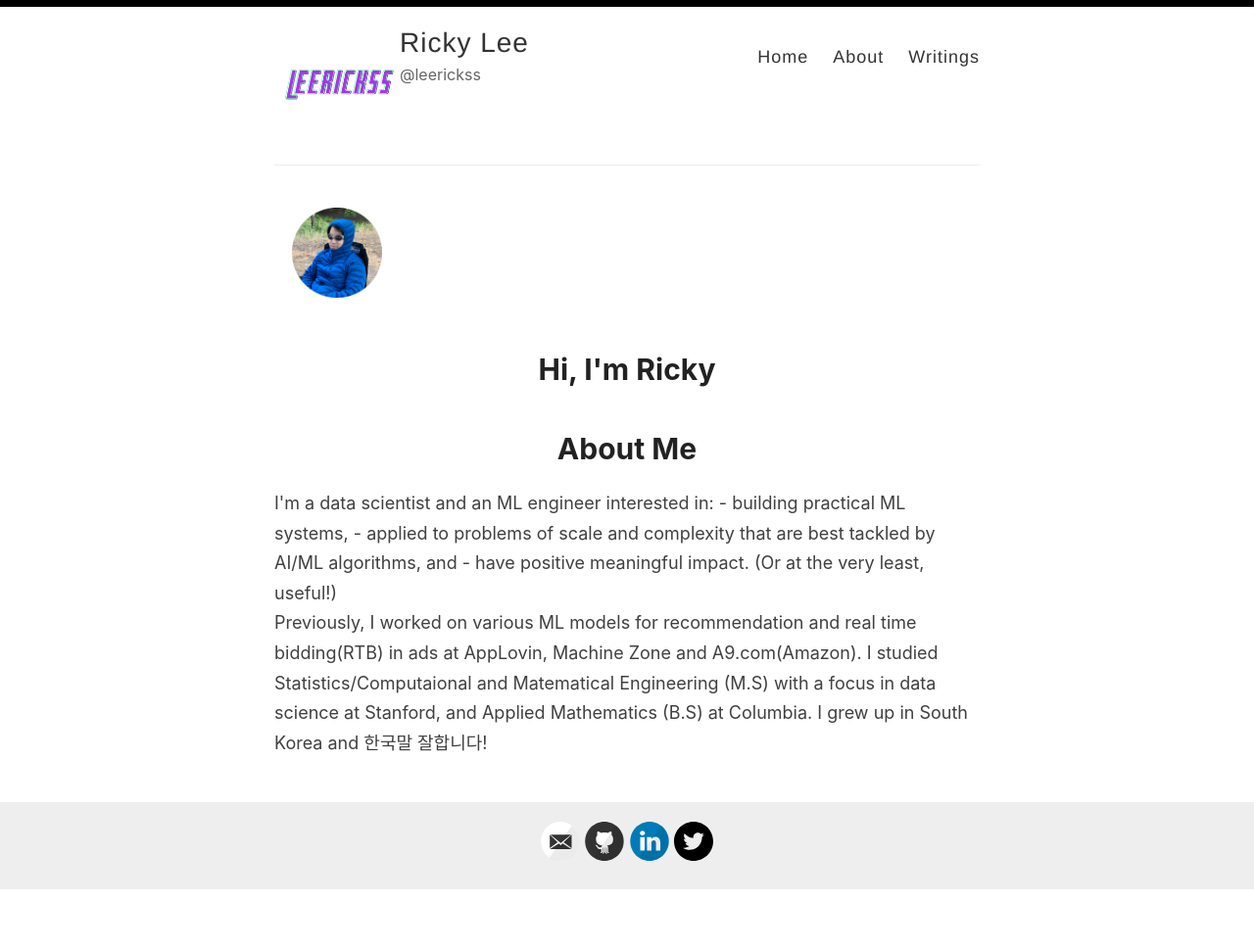
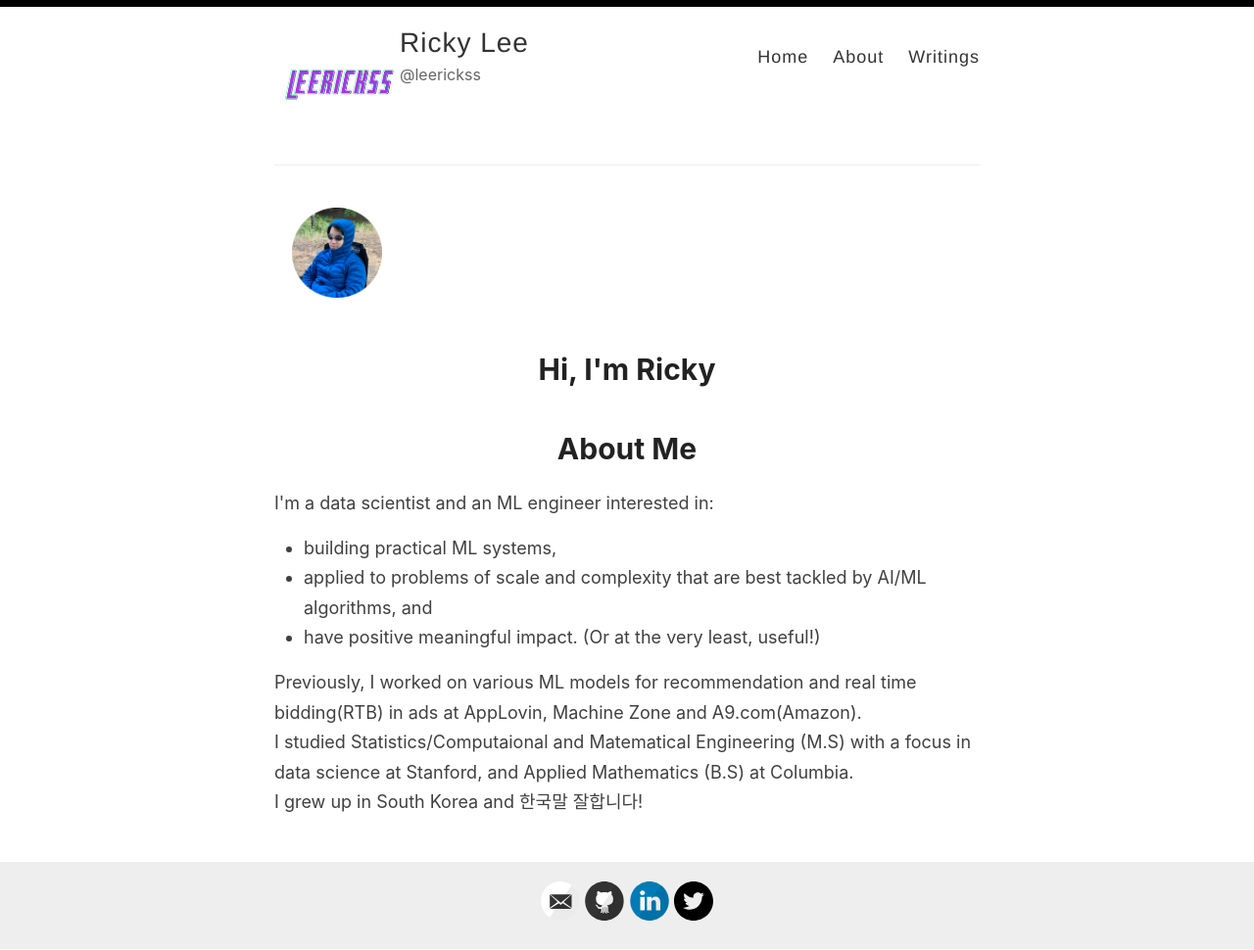
Before and after one commit to leerickss/leerickss.com, a Jekyll site: the page built from index.html, in a window 1280 px wide. Shown: the whole page at 98% size. Built offline with Jekyll 4.4.1, drawn with Linux system fonts in a browser that asks for light colours; the list of posts is cut into pages by our own code; before the commit the page ends 909 px from its top, so only the background shows below that.

Commit message:
format list

```diff
--- a/index.html
+++ b/index.html
@@ -7,14 +7,21 @@ title: Ricky's Personal Website
 
 <blockquote>
     I'm a data scientist and an ML engineer interested in:
-    - building practical ML systems,
-    - applied to problems of scale and complexity that are best tackled by AI/ML algorithms, and
-    - have positive meaningful impact. (Or at the very least, useful!)
+    <ul>
+      <li>building practical ML systems, </li>
+      <li>applied to problems of scale and complexity that are best tackled by AI/ML
+      algorithms, and</li>
+      <li>have positive meaningful impact. (Or at the very least, useful!)</li>
+    </ul>
+    Previously, I worked on various ML models for recommendation and real time
+    bidding(RTB) in ads at AppLovin, Machine Zone and A9.com(Amazon).
     <br>
-    Previously, I worked on various ML models for recommendation and real time bidding(RTB) in ads at AppLovin, Machine Zone and A9.com(Amazon).
-    I studied Statistics/Computaional and Matematical Engineering (M.S) with a focus in data science at Stanford, and Applied Mathematics (B.S) at Columbia.
+    I studied Statistics/Computaional and Matematical Engineering (M.S) with a
+    focus in data science at Stanford, and Applied Mathematics (B.S) at
+    Columbia.
+    <br>
     I grew up in South Korea and 한국말 잘합니다!
-  </blockquote>
+</blockquote>
 
 <!-- <p>
     In my spare time I usually read (currently going through the lists by Naval and Patrick Collison), play tennis and learn music primarily through playing guitar.
```
